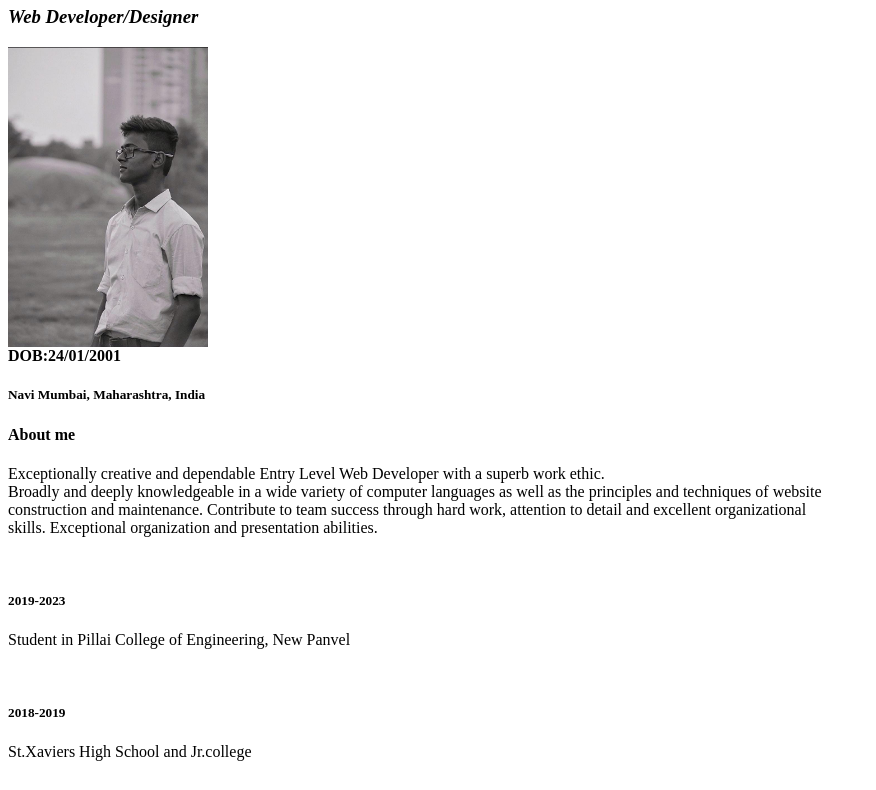
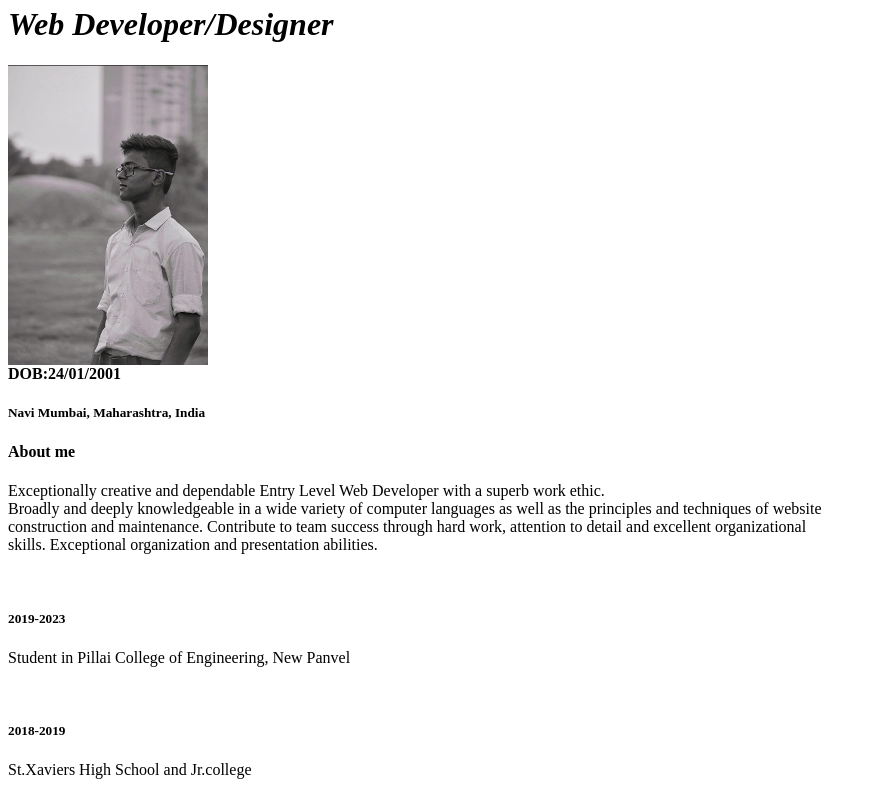
Before and after one commit to AtharvaGolapkar2401/cv, a plain HTML site: page index.html in a window 1280 px wide. Shown: the part 60-850 px from the top of the page, without its empty margins (0-876 px from the left). Drawn offline with Linux system fonts and the light colour scheme.

Commit message:
Update index.html

```diff
--- a/index.html
+++ b/index.html
@@ -1,7 +1,7 @@
 <head>
     <body>
         <h1>ATHARVA SURYAKANT GOLAPKAR</h1>
-        <h3><i>Web Developer/Designer</i></h3>
+        <h1><i>Web Developer/Designer</i></h1>
 
         <img src="pic.jpeg"  width="200" height="300">
         <br>
```
